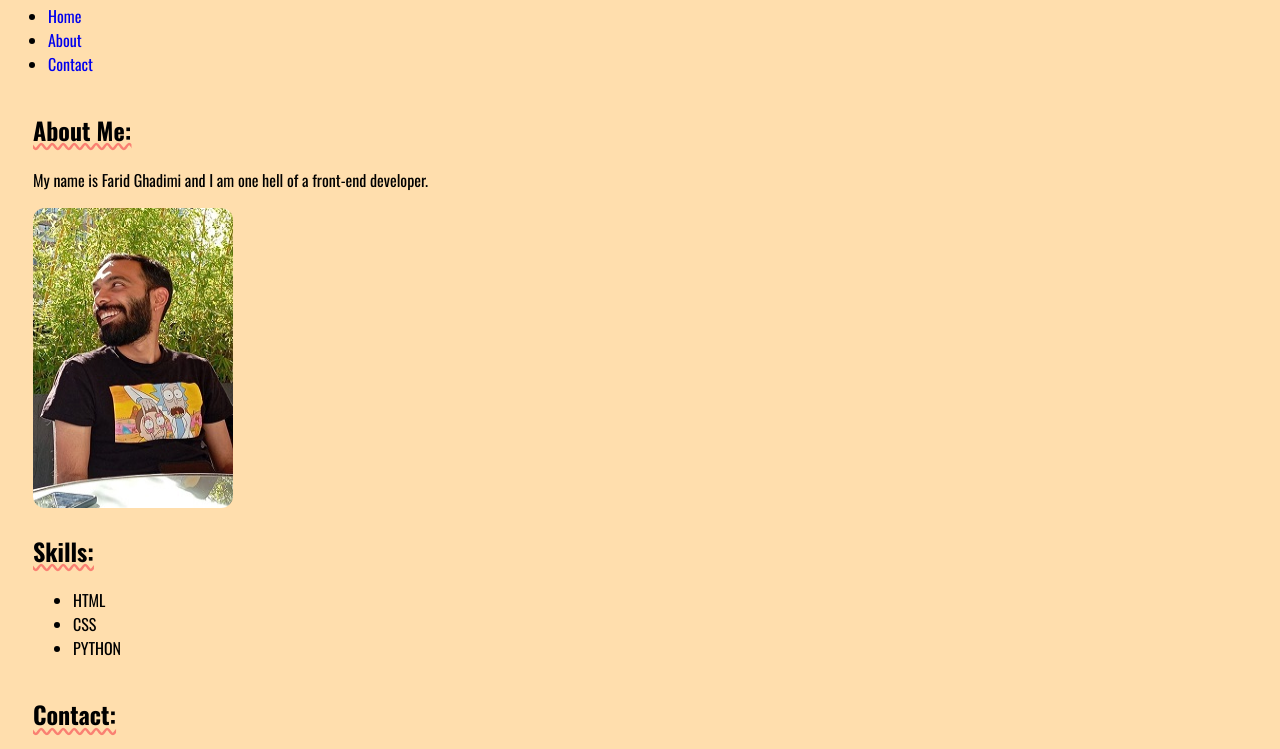
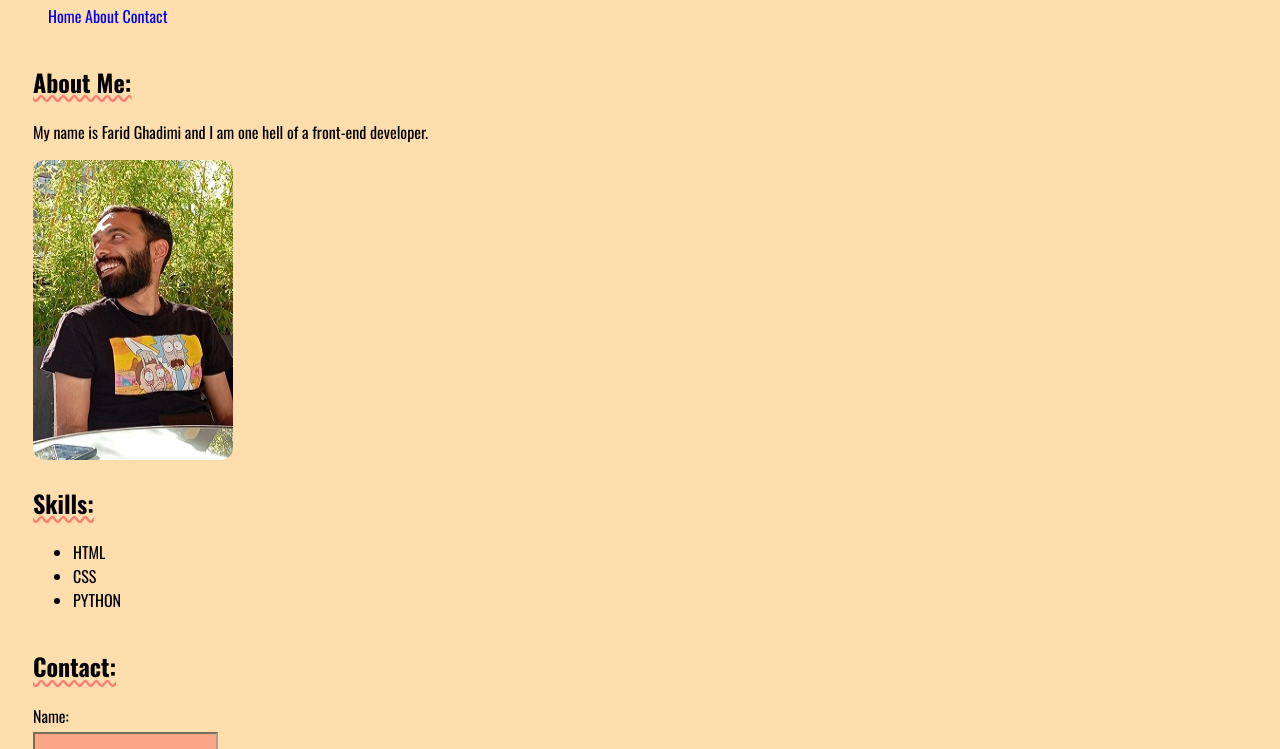
Before and after one commit to farid-ghadimi/personal-resume, a plain HTML site: page index.html in a window 1280 px wide. Shown: the part 203-952 px from the top of the page. Drawn offline with nearby package versions, Linux system fonts and the light colour scheme.

Commit message:
change li styles

```diff
--- a/index.html
+++ b/index.html
@@ -45,6 +45,9 @@
         }
         img{
             border-radius: 12px;
+        }
+        nav ul li{
+            display: inline-block;
         }
     </style>
 </head>
```
